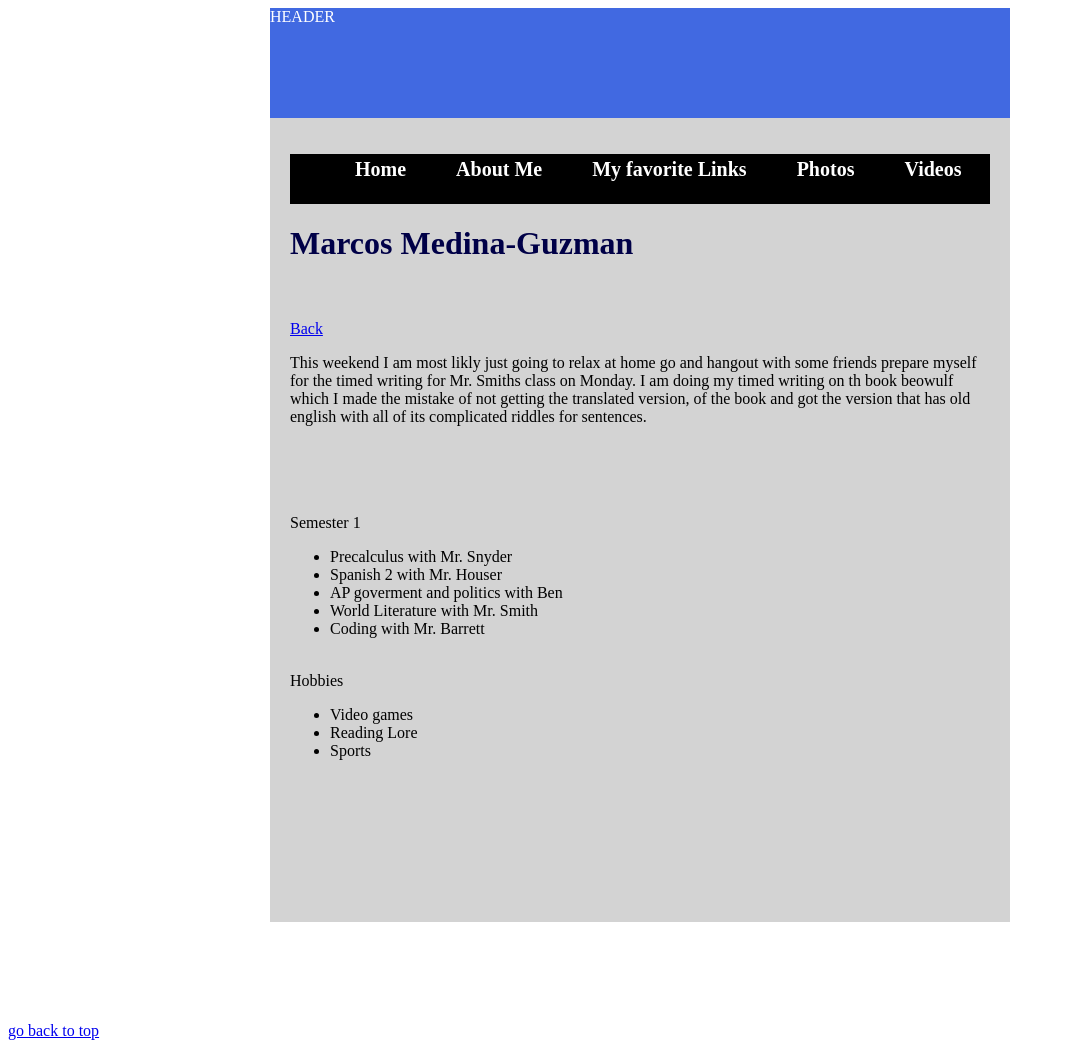
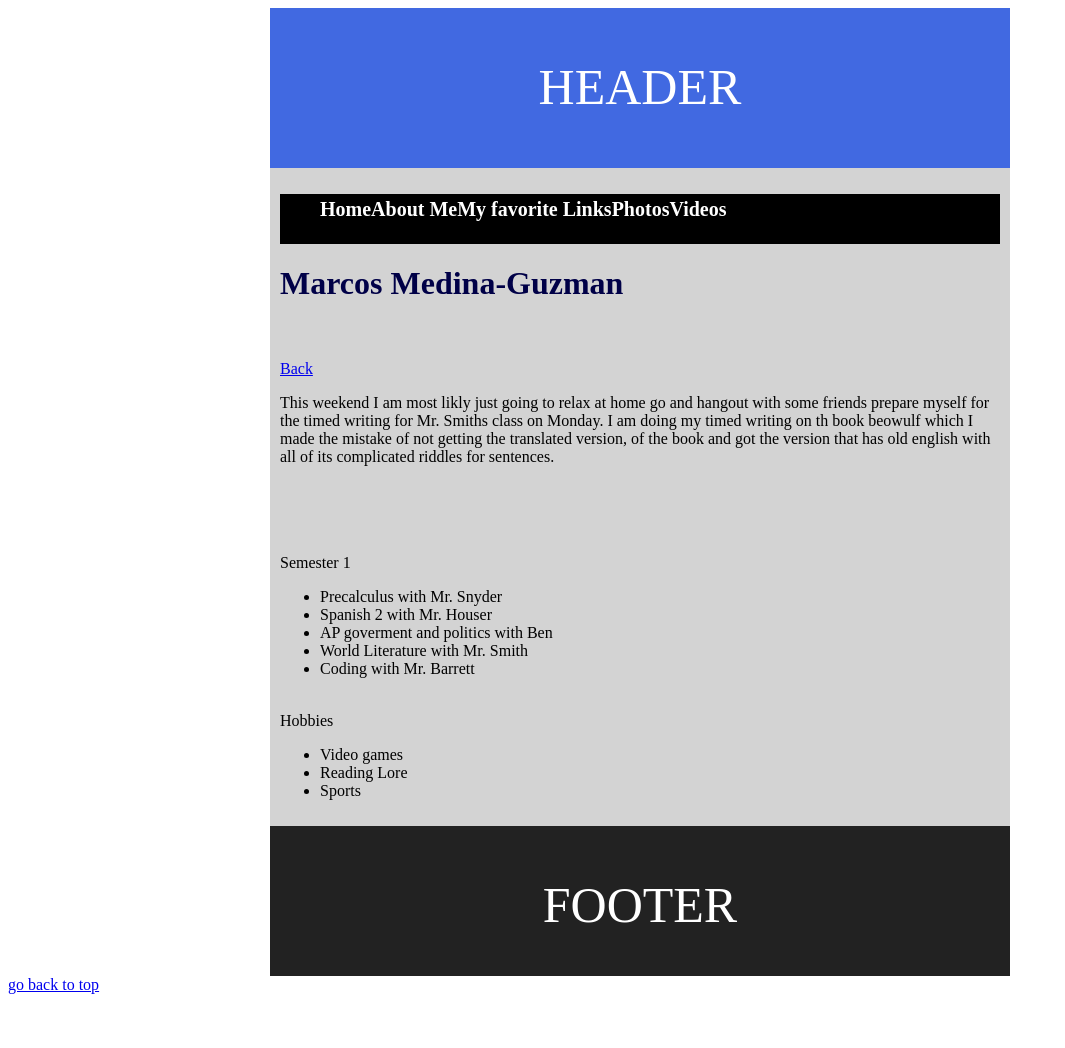
Before and after one commit to MLegacy/codingclass, a plain HTML site: page index.html in a window 1280 px wide. Shown: the whole page, without its empty margins (0-1065 px from the left). After the commit the page ends 1002 px from the top, so only its background shows below. Drawn offline with Linux system fonts and the light colour scheme.

Commit message:
god help

```diff
--- /dev/null
+++ b/assignments/number 1/newcss/hw.css
@@ -0,0 +1,28 @@
+.container {
+    width: 740px;
+    margin: auto;
+}
+.main-header {
+    height: 150px;
+    color: #fff;
+    background: royalblue;
+}
+.main-content{
+    padding: 10px;
+    background: lightgrey;
+}
+.main-footer{
+    height: 90px;
+    color: #FFF;
+    background: #222;
+}
+.base{
+    padding-top: 50px;
+    color: #FFF;
+    text-align: center;
+    font-size: 50px;
+}
+.page-navigation ul li {
+    padding: 0 25px;
+    float : down;
+    line-height: 30px;
--- a/css/main.css
+++ b/css/main.css
@@ -7,7 +7,7 @@
 	list-style:none;
 }
 .page-navigation ul li {
-	padding: 0 25px;
+	padding: 200 25px;
     float : left;
     line-height: 30px;
 }
@@ -34,7 +34,6 @@
 .class2 ul li a:hover{
 	color: #009933;
     text-decoration: none;
-
 }
 .container {
     width: 740px;
@@ -46,13 +45,14 @@
     background: royalblue;
 }
 .main-content{
-    padding: 20px;
+    padding: 10px;
     background: lightgrey;
 }
 .main-footer{
     height: 100px;
     color: #FFF;
-    background: #222
+    background: #222;
+}
 .base{
     padding-top: 50px;
     color: #FFF;
--- a/index.html
+++ b/index.html
@@ -5,11 +5,11 @@
     <title>The Legend of the Legends Legacy</title>
     <link rel="stylesheet" type="text/css" href="css/main.css" />
   </head>
+  <body>
 
-  <body>
       <div class="container">
-      <header class="main-header base">HEADER</header>
-      <div class="main-content">
+          <header class="main-header base">HEADER</header>
+    <div class="main-content">
       <nav class="page-navigation" id="navigation"><ul>
           <li><a href="index.html">Home</a></li>
         <li><a href="about.html">About Me</a></li>
@@ -38,12 +38,11 @@
           <li>Reading Lore</li>
           <li>Sports</li>
       </ul>
-      <br> <br> <br> <br> <br> <br> <br>
-      </div><!-- end div.main-container -->
-      <footer class="main-footer base">
+     </div><!-- end div.main-container -->
+    <footer class="main-footer base">
     FOOTER
     </footer>
-    </div><!-- end container -->
+   </div><!-- end container -->
       <a href="top">go back to top</a>
   </body>
 </html>
```
Also changed, not shown: assignments/number 1/assignment1.html (added, +33 -0 lines), 4 other files.
